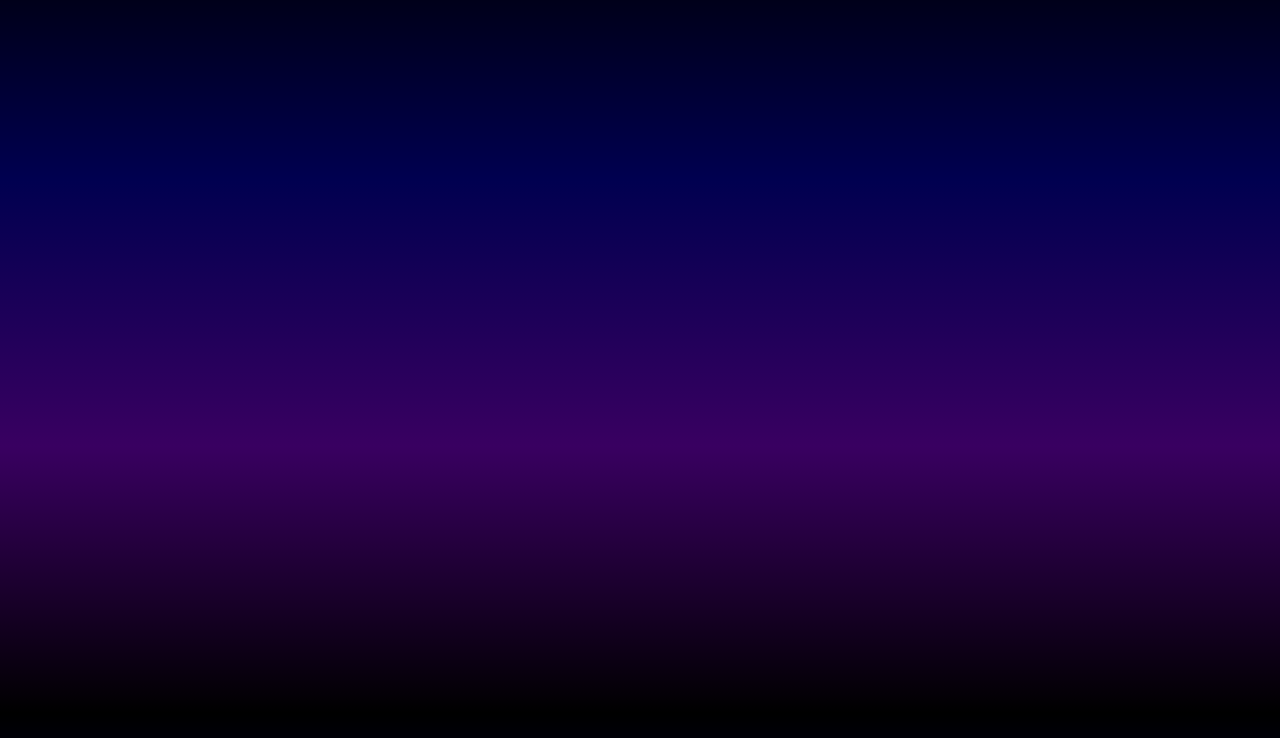
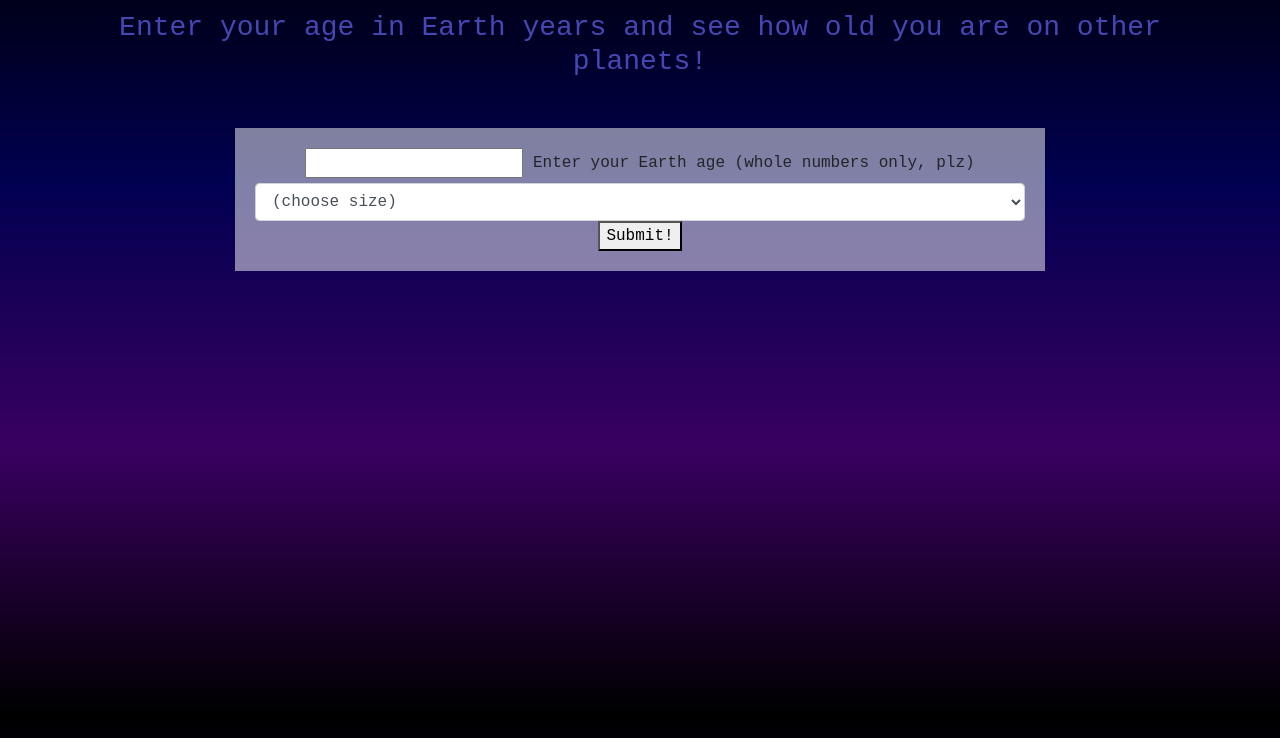
Before and after one commit to fractalscape13/galacticage, a website built with webpack: page src/index.html in a window 1280 px wide. Shown: the part 87-825 px from the top of the page. Built offline with nearby package versions, Linux system fonts and the light colour scheme.

Commit message:
create input form for name and health level

```diff
--- a/src/index.html
+++ b/src/index.html
@@ -6,8 +6,23 @@
   <meta http-equiv="X-UA-Compatible" content="ie=edge">
   <title>Galactic Age Calculator</title>
 </head>
-<body>
-  <h1>Galactic Age Calculator</h1>
+<body class="container">
+  <h1>&#x1F30E; Galactic Age Calculator &#x1F30E;</h1>
+  <h3>Enter your age in Earth years and see how old you are on other planets!</h3>
 
+  <div class="box">
+    <form id="form">
+      <input type="text" name="age" id="age">
+      <label for="">Enter your Earth age (whole numbers only, plz)</label>
+
+      <select class="form-control" id="health">
+        <option value="0"> (choose size) </option>
+        <option value="20" id="">Large -  18 inch ($20)</option>
+        <option value="15" id="">Medium - 14 inch ($15)</option>
+        <option value="10" id="">Small - 10 inch ($10)</option>
+      </select>
+      <button type="submit" id="startbtn">Submit!</button>
+    </form>
+  </div>
 </body>
 </html>
--- a/src/styles.css
+++ b/src/styles.css
@@ -12,3 +12,15 @@ h1 {
   color: rgb(173, 173, 233);
   margin: 25px;
 }
+
+h3 {
+  color: rgb(71, 71, 180);
+}
+
+.box {
+  background-color: rgba(255, 255, 255, .5);
+  margin: 50px;
+  margin-left: 150px;
+  margin-right: 150px;
+  padding: 20px;
+}
```
